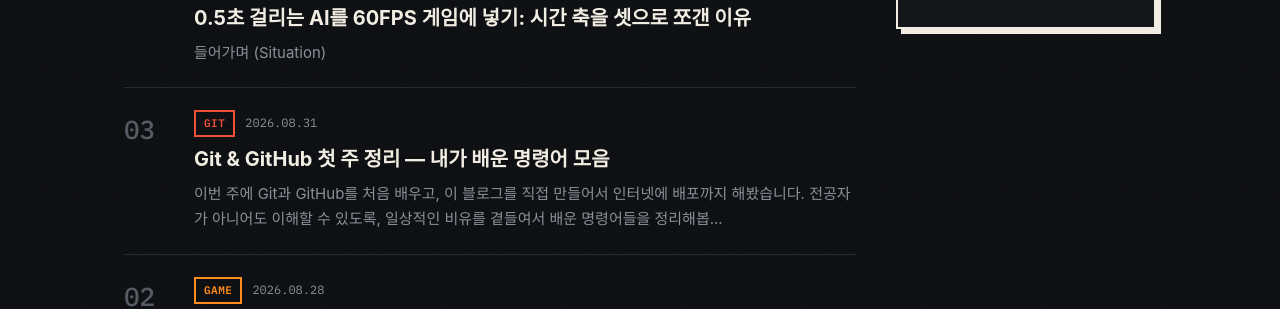
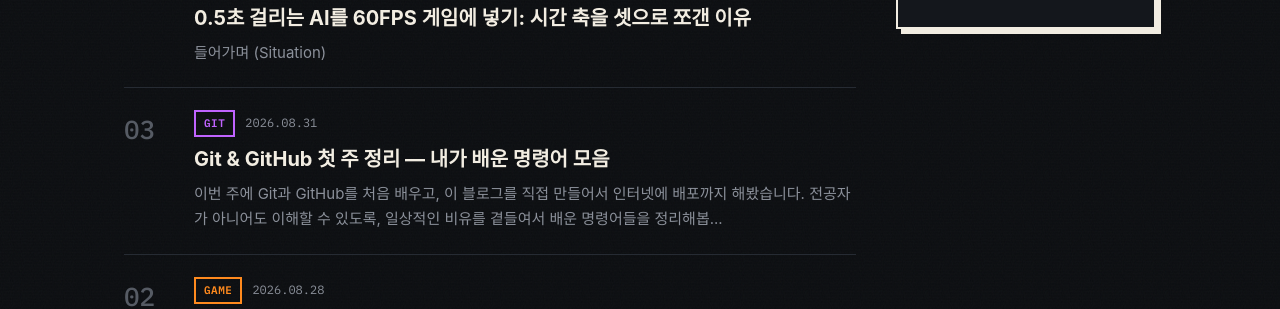
Before and after one commit to Lezo-Jong/my-blog, a Jekyll site: the page built from index.html, in a window 1280 px wide. Shown: the part 501-810 px from the top of the page. Built offline with Jekyll 4.4.1, drawn with Linux system fonts in a browser that asks for light colours; some web fonts are replaced; the list of posts is cut into pages by our own code.

Commit message:
git 색상 퍼플 변경

```diff
--- a/assets/css/style.css
+++ b/assets/css/style.css
@@ -17,8 +17,8 @@
   --accent-game-fg: #2a1500;
   --accent-ai: #39ff9d;
   --accent-ai-fg: #00260f;
-  --accent-git: #f05033;
-  --accent-git-fg: #2a0800;
+  --accent-git: #c063ff;
+  --accent-git-fg: #1c0033;
   --accent: var(--accent-game);
 
   --font-display: "Black Han Sans", "Apple SD Gothic Neo", sans-serif;
```
